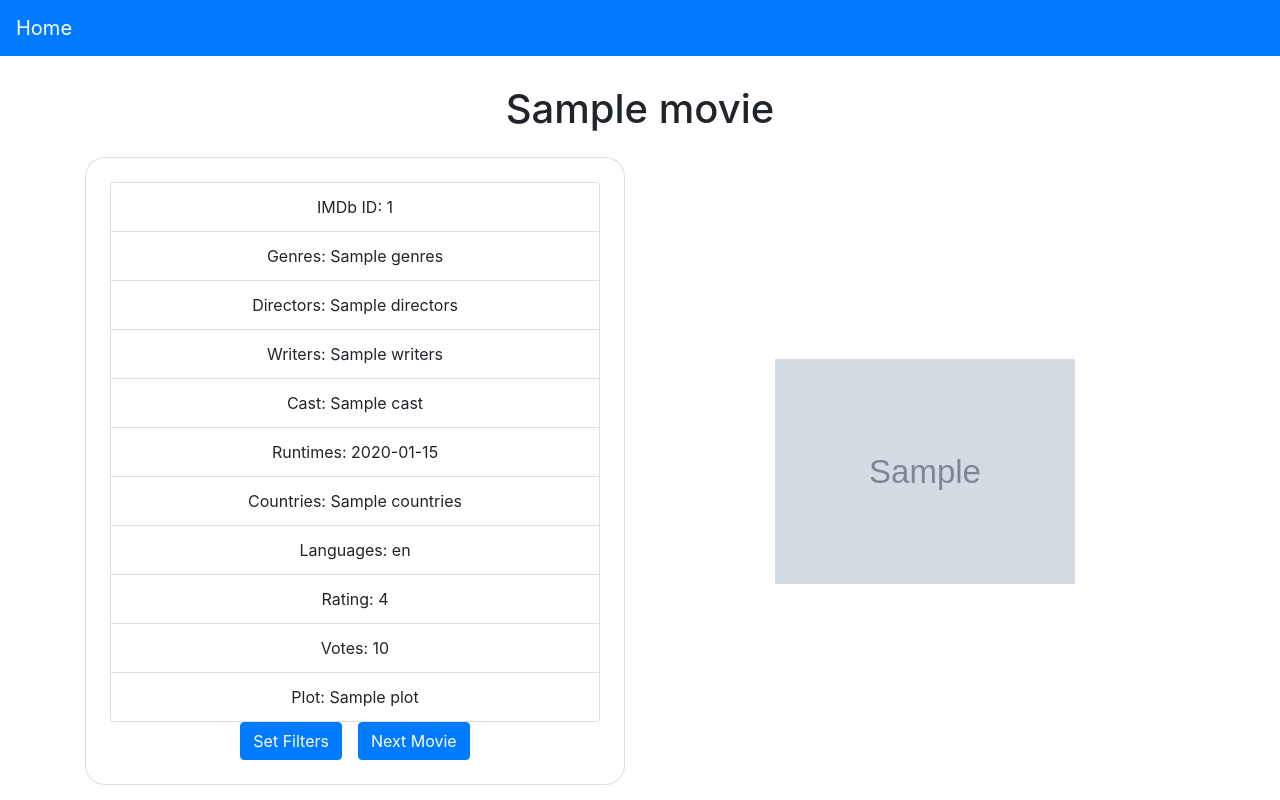
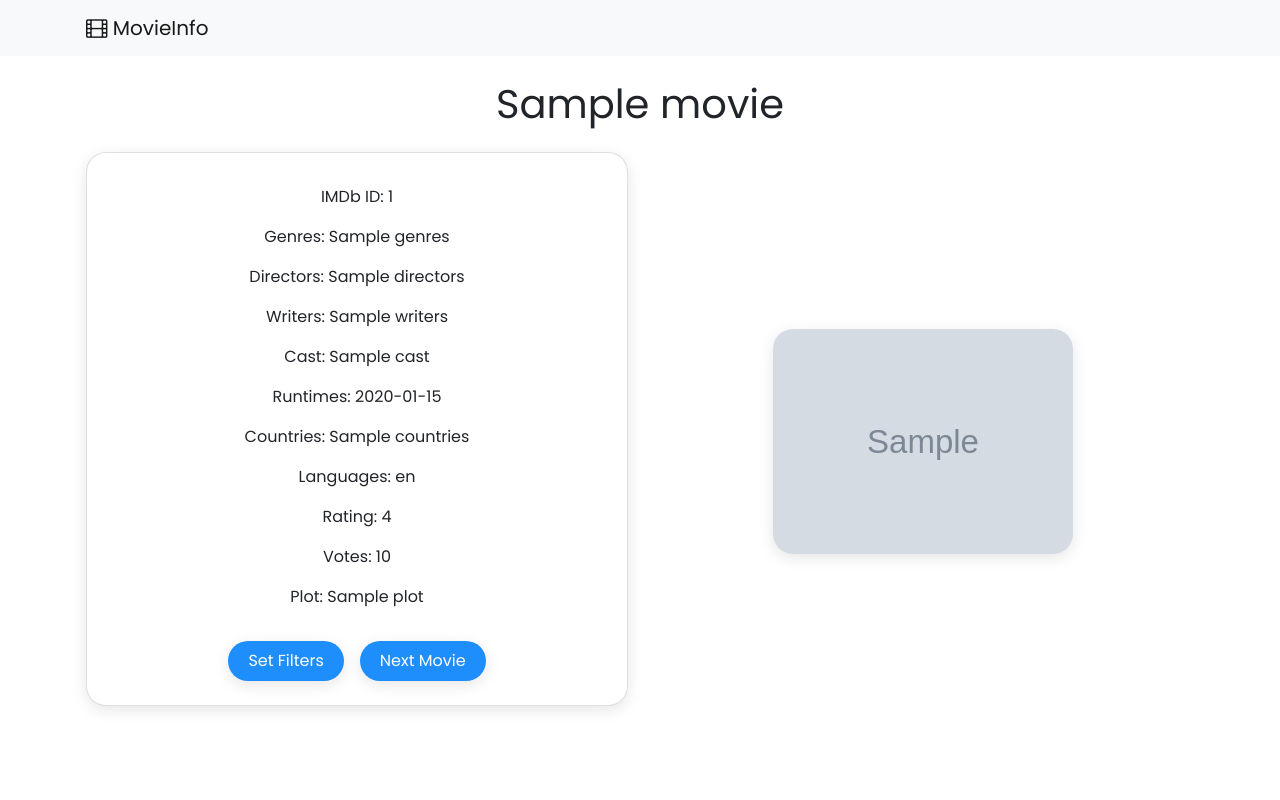
Before and after one commit to bharm16/nextreel, a Flask app: template tmdbsimple-master/templates/home.html in a window 1280 px wide. Run offline with Flask 3, Linux system fonts and the light colour scheme; the template is opened without the code that fills it: most values are stand-ins (such as "Sample title", 1, 10 or a date in 2020); grey boxes marked "Sample" are stand-in pictures; some libraries are stand-ins or nearby versions.

Commit message:
cosmetic changes to html pages

```diff
--- a/tmdbsimple-master/templates/home.html
+++ b/tmdbsimple-master/templates/home.html
@@ -1,17 +1,23 @@
 <!DOCTYPE html>
-<html>
+<html lang="en">
+
 <head>
+    <meta charset="UTF-8">
+    <meta http-equiv="X-UA-Compatible" content="IE=edge">
+    <meta name="viewport" content="width=device-width, initial-scale=1.0">
     <title>Home</title>
-    <link rel="stylesheet" href="https://stackpath.bootstrapcdn.com/bootstrap/4.5.0/css/bootstrap.min.css">
+
+    <!-- Bootstrap 5 and Font Awesome CSS -->
+    <link rel="stylesheet" href="https://stackpath.bootstrapcdn.com/bootstrap/5.0.0-alpha1/css/bootstrap.min.css">
+    <link rel="stylesheet" href="https://maxcdn.bootstrapcdn.com/font-awesome/4.7.0/css/font-awesome.min.css">
+
+    <!-- Google Fonts - Poppins for modern look -->
+    <link rel="stylesheet" href="https://fonts.googleapis.com/css2?family=Poppins:wght@400;600;700&display=swap">
+
     <style>
-        html, body {
-            height: 100%;
-        }
-
         body {
-            display: flex;
-            align-items: center;
-            justify-content: center;
+            font-family: 'Poppins', sans-serif;
+            margin-top: 80px; /* Adjust for the fixed navbar */
         }
 
         .movie-info {
@@ -22,15 +28,19 @@
             display: flex;
             justify-content: center;
             align-items: center;
+            padding: 20px;
         }
 
         .poster-image {
             max-width: 300px;
             max-height: 400px;
+            border-radius: 20px;
+            box-shadow: 0 4px 15px rgba(0, 0, 0, 0.1);
         }
 
         .card {
             border-radius: 20px;
+            box-shadow: 0 4px 15px rgba(0, 0, 0, 0.1);
         }
 
         .info-box {
@@ -43,30 +53,53 @@
         .info-content {
             flex-grow: 1;
         }
+
+        .list-group-item {
+            border: none;
+            background-color: transparent;
+            padding: 8px 0;
+            transition: all 0.2s;
+        }
+
+        .list-group-item:hover {
+            background-color: rgba(0, 0, 0, 0.025);
+        }
+
+        /* Modern Button Styles */
+        .btn {
+            border-radius: 50px;
+            padding: 8px 20px;
+            font-size: 16px;
+            box-shadow: 0 4px 15px rgba(0, 0, 0, 0.1);
+        }
+
+        .btn-primary {
+            background-color: #1f8efd;
+            border: none;
+        }
+
+        .btn-primary:hover {
+            background-color: #0f7add;
+        }
     </style>
+</head>
 
-
-</head>
 <body>
-    <nav class="navbar navbar-expand-lg navbar-dark fixed-top bg-primary">
-        <a class="navbar-brand" href="#">Home</a>
+    <nav class="navbar navbar-expand-lg navbar-light bg-light fixed-top">
+        <div class="container">
+            <a class="navbar-brand" href="#"><i class="fa fa-film"></i> MovieInfo</a>
+        </div>
     </nav>
 
-    <!-- ... rest of the code ... -->
-
-
-
-<!-- ... rest of the code ... -->
-
-    <div class="container text-center" style="margin-top: 70px;">
+    <div class="container text-center">
         <h1 class="mb-4">{{ movie.title }}</h1>
         <div class="row">
             <!-- Textual movie details column -->
-            <div class="col-md-6">
+            <div class="col-md-6 mb-4">
                 <div class="card p-4 h-100">
                     <div class="info-box">
                         <div class="info-content">
-                            <ul class="list-group">
+                            <ul class="list-group list-group-flush">
                                 <li class="list-group-item">IMDb ID: {{ movie.imdb_id }}</li>
                                 <li class="list-group-item">Genres: {{ movie.genres }}</li>
                                 <li class="list-group-item">Directors: {{ movie.directors }}</li>
@@ -79,11 +112,11 @@
                                 <li class="list-group-item">Votes: {{ movie.votes }}</li>
                                 <li class="list-group-item">Plot: {{ movie.plot }}</li>
                             </ul>
-                            <div class="d-flex justify-content-center">
+                            <div class="d-flex justify-content-center mt-4">
                                 <a href="/setFilters" class="btn btn-primary mx-2">Set Filters</a>
                                 <form method="POST" action="/random_movie">
-    <button type="submit" class="btn btn-primary mx-2">Next Movie</button>
-</form>
+                                    <button type="submit" class="btn btn-primary mx-2">Next Movie</button>
+                                </form>
                             </div>
                         </div>
                     </div>
@@ -94,10 +127,11 @@
             <div class="col-md-6 poster-col">
                 <img class="poster-image" src="{{ movie.poster_url }}" alt="Movie Poster">
             </div>
-        </div> <!-- End of row -->
+        </div>
     </div>
 
-    <!-- (If you have any additional HTML content, add it below) -->
+    <!-- Additional HTML content if any -->
 
 </body>
+
 </html>
```
Also changed, not shown: tmdbsimple-master/templates/filtered_movies.html (+56 -17 lines), 1 other file.
